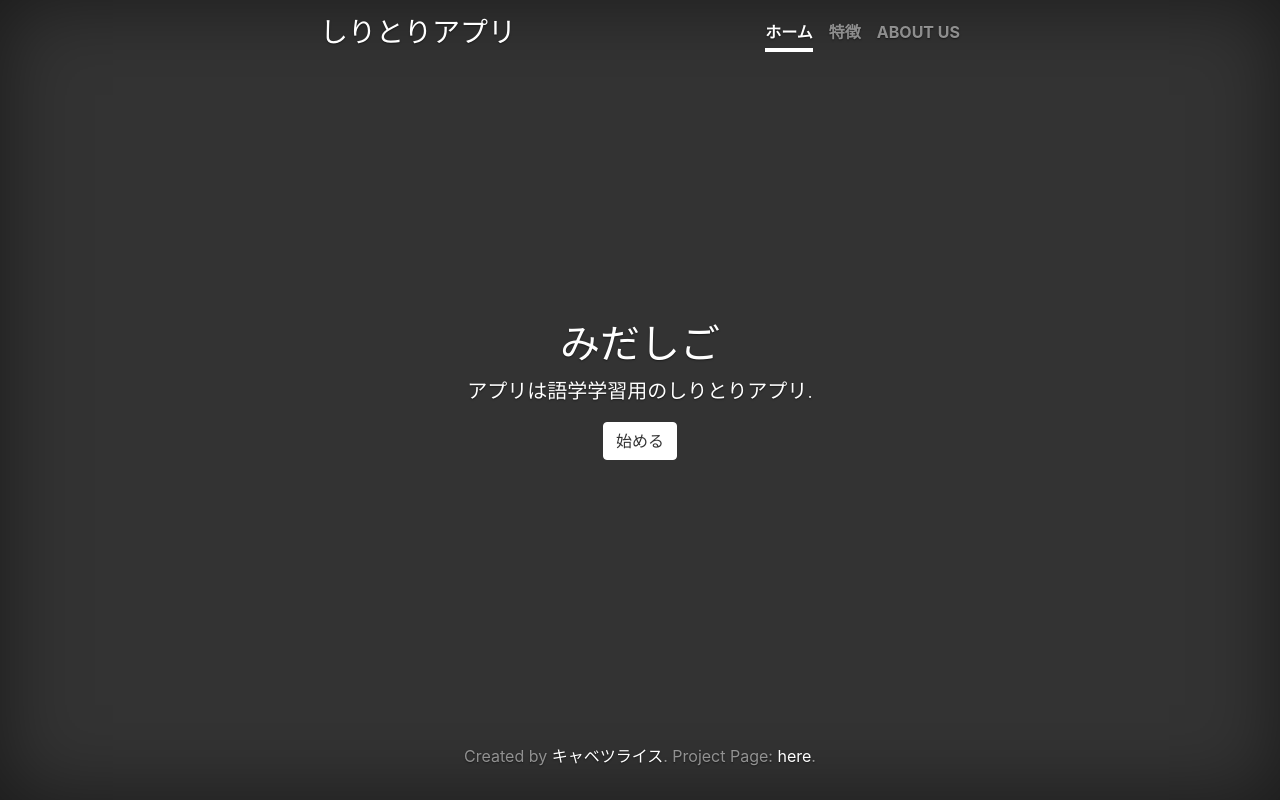
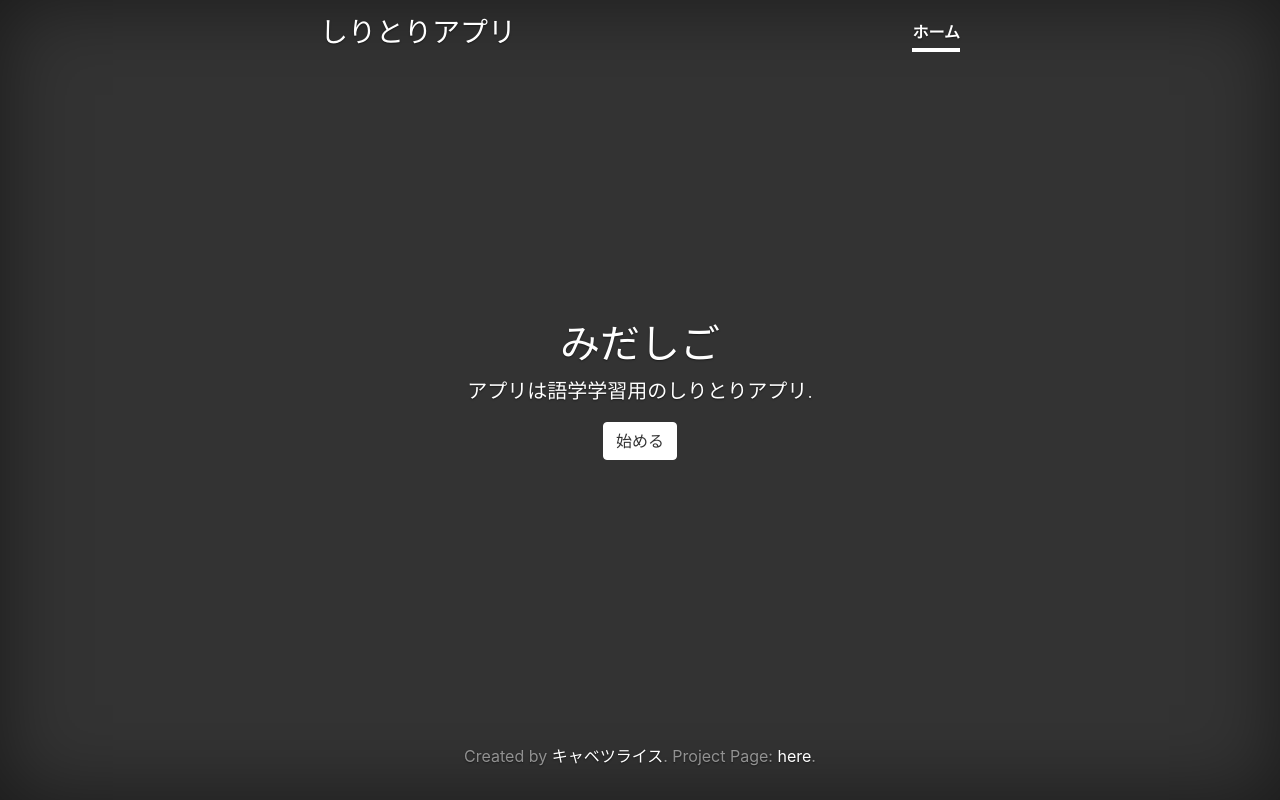
Before and after one commit to cabbagerice/word-chain, a plain HTML site: page public/index.html in a window 1280 px wide. Drawn offline with nearby package versions, Linux system fonts and the light colour scheme.

Commit message:
Update index.html

```diff
--- a/public/index.html
+++ b/public/index.html
@@ -18,8 +18,6 @@
                <h3 class="masthead-brand">しりとりアプリ</h3>
                <nav class="nav nav-masthead justify-content-center">
                   <a class="nav-link active" href="#">ホーム</a>
-                  <a class="nav-link" href="#">特徴</a>
-                  <a class="nav-link" href="#">ABOUT US</a>
                </nav>
             </div>
          </header>
```
